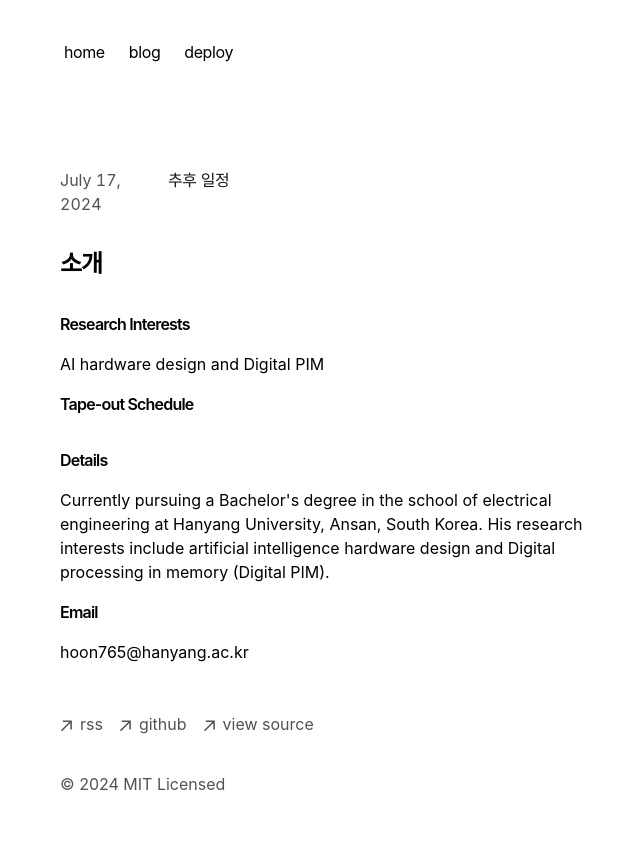
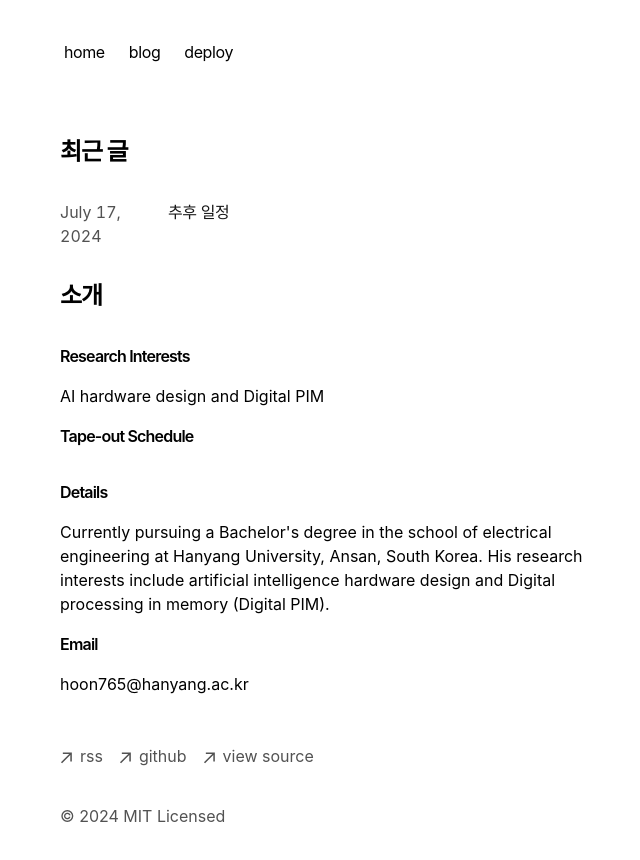
Before and after one commit to jonghoonparkk/portfolio, a Next.js app: page / in a window 1280 px wide. Shown: the top 860 px of the page, without its empty margins (292-932 px from the left). Built offline with nearby package versions, Linux system fonts and the light colour scheme.

Commit message:
Update page.tsx

```diff
--- a/app/page.tsx
+++ b/app/page.tsx
@@ -4,6 +4,9 @@
 export default function Page() {
   return (
     <section>
+      <h1 className="mb-8 text-2xl font-semibold tracking-tighter">
+        최근 글
+      </h1>
       <div className="my-8">
         <BlogPosts />
       </div>
```
